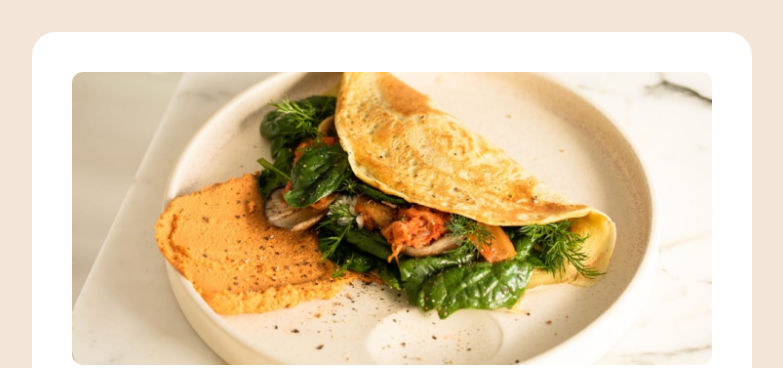
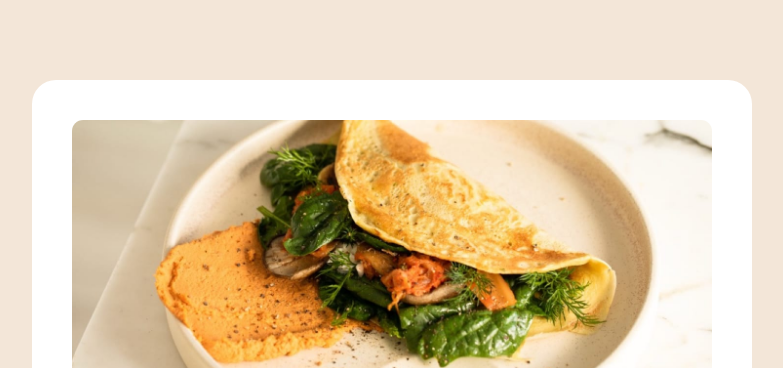
Before and after one commit to DezzaAnnePeregrina/Recipe-Page, a plain HTML site: page index.html in a window 1280 px wide. Shown: the top 368 px of the page, without its empty margins (248-1031 px from the left). Drawn offline with Linux system fonts and the light colour scheme.

```diff
--- a/css/style.css
+++ b/css/style.css
@@ -50,8 +50,8 @@ body{
 
 main{
     justify-content: center;
-    gap: 1rem;
-    margin: 2rem;
+    gap: 2rem;
+    margin: 5rem;
     padding: 2.5rem;
     background-color: var(--clr-White);
     border-radius: 1.5rem;
```
